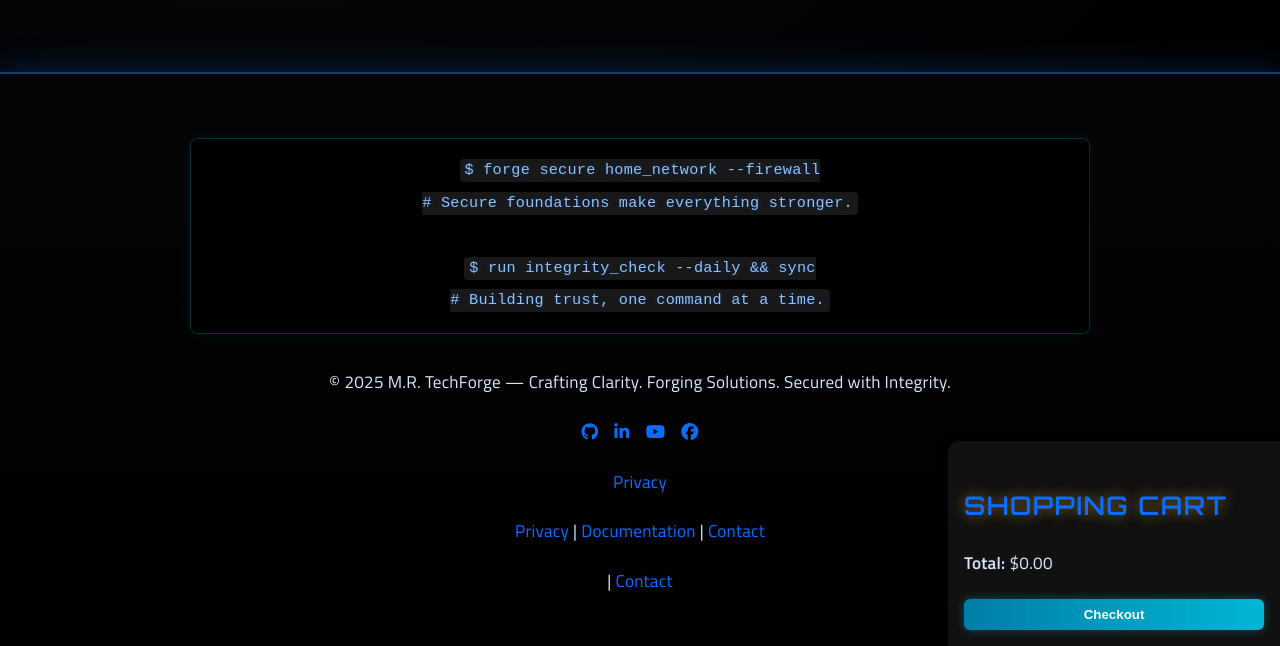
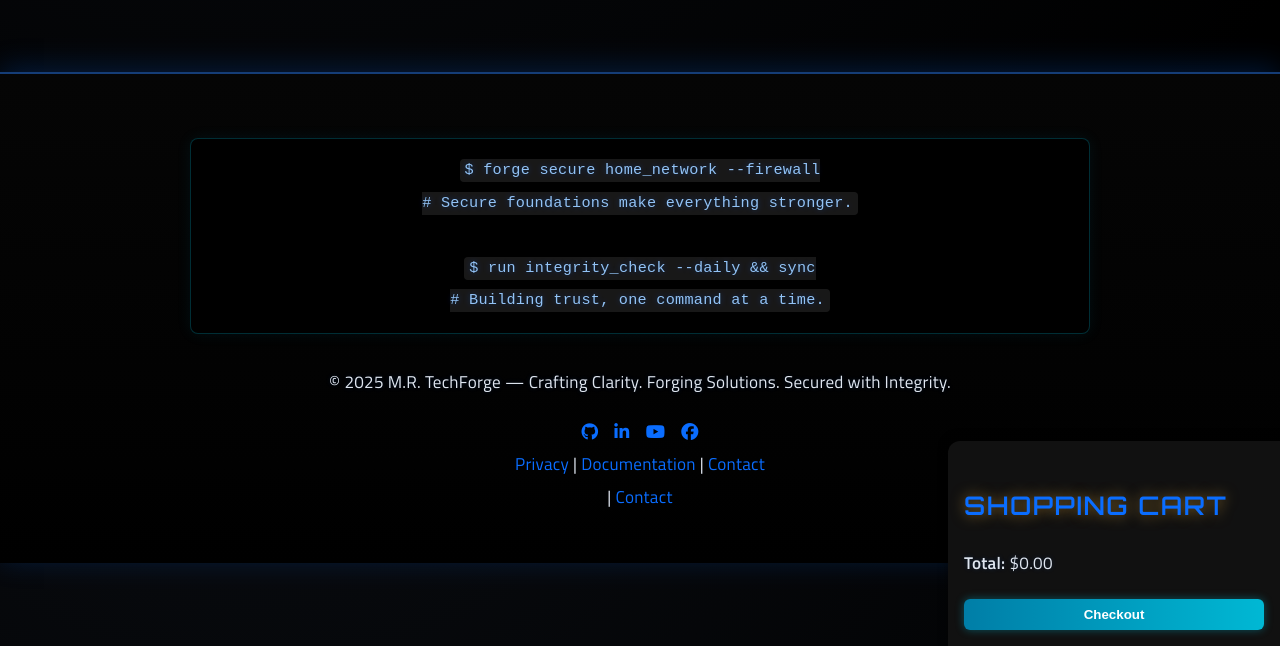
Before and after one commit to markisrt4/mrtechforge.github.io, a Jekyll site: the page built from products.html, in a window 1280 px wide and 900 px high, scrolled down 2341 px, cut to the strip 254-900 px from the top of the window. Built offline with Jekyll 4.4.1, drawn with Linux system fonts in a browser that asks for light colours.

Commit message:
Update footer.html

```diff
--- a/_includes/footer.html
+++ b/_includes/footer.html
@@ -26,13 +26,11 @@
       </a>
     </div>
 
-    <p class="footer-links">
-      <a href="{{ '/privacy.html' | relative_url }}">Privacy</a>
-      <p>
-  <a href="{{ '/privacy.html' | relative_url }}">Privacy</a> |
-  <a href="{{ '/documentation/' | relative_url }}">Documentation</a> |
-  <a href="{{ '/contact.html' | relative_url }}">Contact</a>
-</p>
+    <div class="footer-links">
+  <a href="/privacy.html">Privacy</a> |
+  <a href="/documentation/">Documentation</a> |
+  <a href="/contact.html">Contact</a>
+</div>
       <span class="divider">|</span>
       <a href="{{ '/contact.html' | relative_url }}">Contact</a>
     </p>
```
